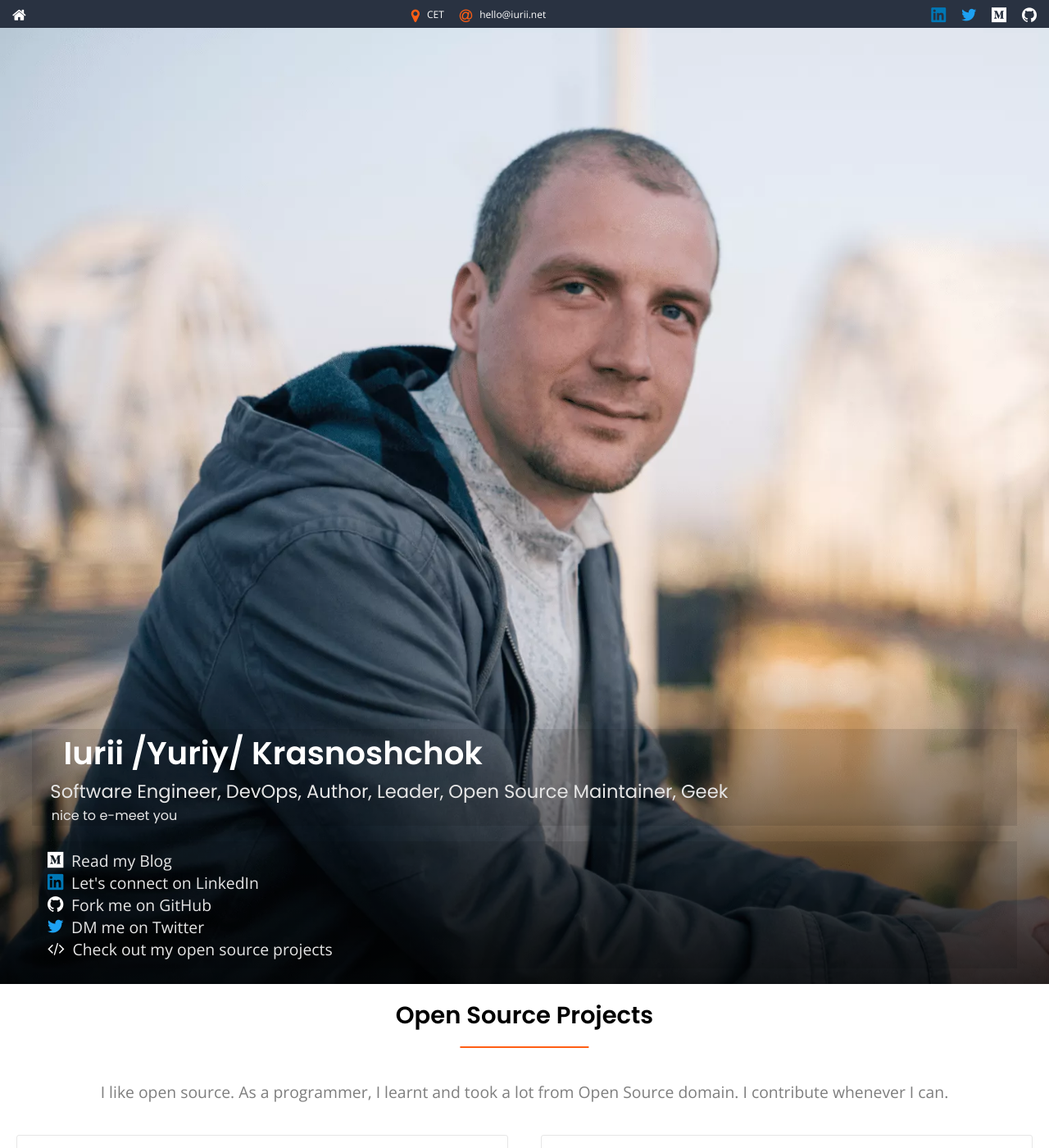
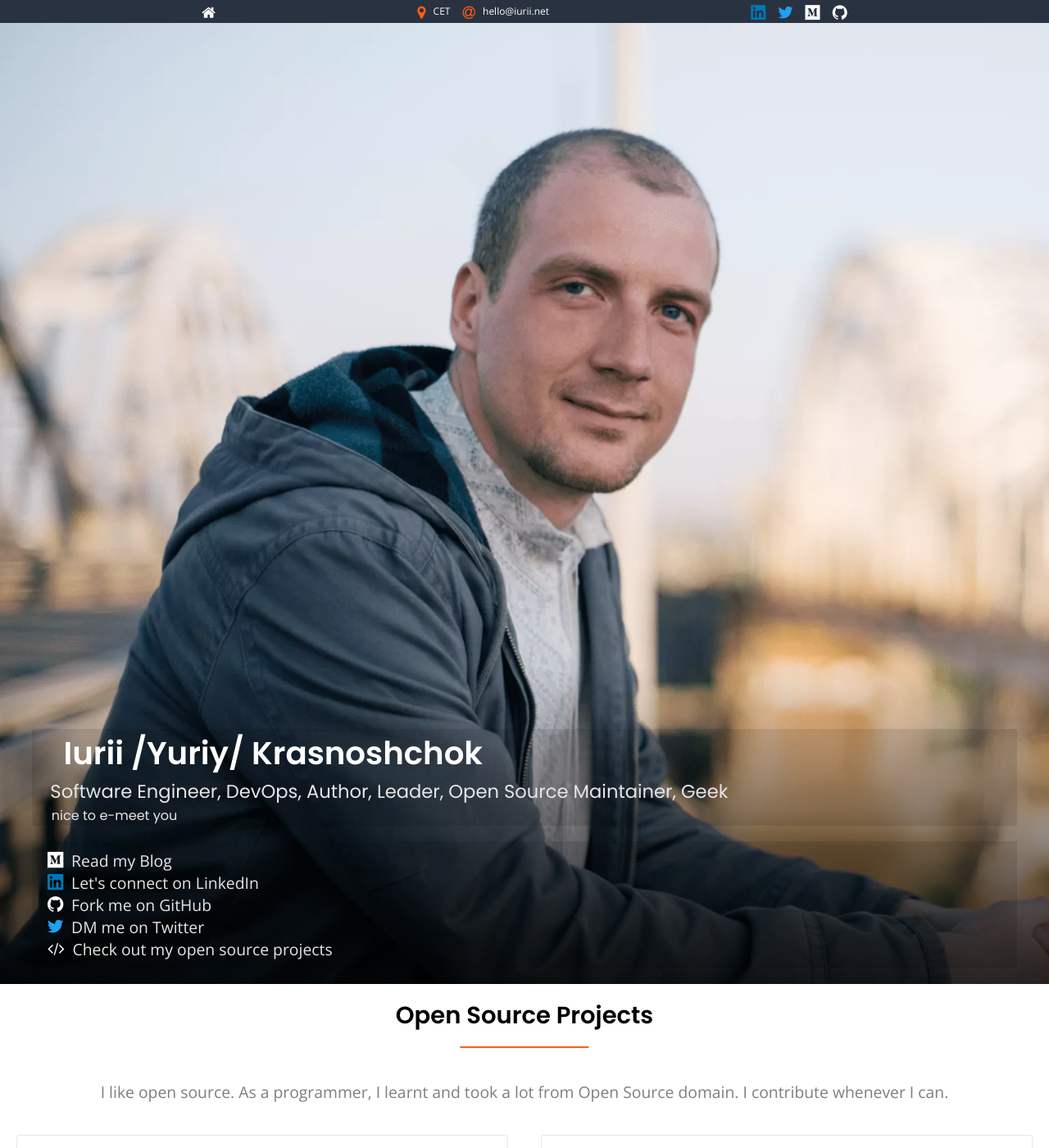
Before and after one commit to aka-rider/iurii.net, a Jekyll site: the page built from index.html, in a window 1280 px wide and 1400 px high. Shown: the whole window at 82% size. Built offline with Jekyll 4.4.1, drawn with Linux system fonts in a browser that asks for light colours; some web fonts are replaced.

Commit message:
redesign: fix smooth scroll, header layout

```diff
--- a/_config.yml
+++ b/_config.yml
@@ -3,6 +3,8 @@
 title: Iurii /Yuriy/ Krasnoshchok
 description: >- # this means to ignore newlines until "baseurl:"
   Iurii Krasnoshchok — Software Engineer, IT Consultant, DevOps, DBA, Solution Architect, CTO.
+keywords: >
+  iurii,yuriy,yurii,krasnoshchok,krasnoschok,software,programming,IT,engineering,development,DevOps,DBA
 
 url: "https://iurii.net"
 baseurl: "" # the subpath of your site, e.g. /blog
--- a/_includes/header.html
+++ b/_includes/header.html
@@ -1,12 +1,13 @@
+<a name="top" id="top"></a>
 <header id="sticky-header">
     <div id="sticky-header-home">
         <ul>
-            <li><a href="{{site.url}}"><span class="icon-home"></span></a></li>
+            <li><a href="#top" class="secondary"><span class="icon-home"></span></a></li>
         </ul>
     </div>
     <div id="sticky-header-contacts">
         <ul>
-            <li><a href="#"><span class="icon-map-marker"></span>{{site.location}}</a></li>
+            <li><span class="icon-map-marker"></span>{{site.location}}</li>
             <li><a href="mailto:{{site.email}}" target="_blank"><span class="icon-at"></span>{{site.email}}</a></li>
         </ul>
     </div>
--- a/_layouts/default.html
+++ b/_layouts/default.html
@@ -10,7 +10,7 @@
     <title>{{site.title}}</title>
     <meta http-equiv="content-type" content="text/html; charset=utf-8" />
     <meta name="description" content="{{site.description}}" />
-    <meta name="keywords" content="iurii,yuriy,yurii,krasnoshchok,krasnoschok,software,programming,IT,software engineering,software development" />
+    <meta name="keywords" content="{{site.keywords}}" />
     <link rel="icon" href="favicon.ico" type="image/x-icon">
     <link href="assets/css/main.css" rel="stylesheet">
 </head>
--- a/assets/css/header.css
+++ b/assets/css/header.css
@@ -7,8 +7,9 @@
   z-index: 9999;
   display: flex;
   flex-direction: row;
-  justify-content: space-between;
-  font-size: 15px;
+  justify-content: space-evenly;
+  font-size: 12px;
+  color: white;
 }
 
 #sticky-header span {
@@ -37,7 +38,6 @@
 
 #sticky-header-contacts a {
   color: white;
-  font-size: 12px;
 }
 
 #sticky-header-contacts span {
--- a/assets/css/homepage.css
+++ b/assets/css/homepage.css
@@ -144,6 +144,11 @@
   .open-source-project-wrap {
     width: 90%;
   }
+
+  #techstack-wrap i {
+    font-size: 32px;
+    padding: 0.1em 0.3em;
+  }
 }
 
 @media only screen and (max-width: 600px) {
--- a/assets/css/main.css
+++ b/assets/css/main.css
@@ -72,22 +72,23 @@
   text-align: center;
 }
 
+.secondary {
+  color: var(--grey);
+}
+
 .button {
   font-weight: normal;
   font-size: 1em;
   vertical-align: middle;
   padding: 0.5em 1em 0.5em 1em;
   border-radius: var(--border-radius);
-  border: none;
-  color: var(--orange);
-}
-
-.btn-primary {
   background-color: #4183c4;
+  border: 3px solid #4183c4;
   color: white;
 }
 
 .btn-secondary {
-  background-color: #3e6a7d;
-  color: white;
+  background-color: inherit;
+  border: 2px solid var(--light-grey);
+  color: var(--grey);
 }
--- /dev/null
+++ b/assets/js/main.js
@@ -0,0 +1,10 @@
+
+// smooth scroll
+document.querySelectorAll('a[href^="#"]').forEach(anchor => {
+    anchor.addEventListener('click', function (e) {
+        e.preventDefault();
+        document.querySelector(this.getAttribute('href')).scrollIntoView({
+            behavior: 'smooth'
+        });
+    });
+});
```
Also changed, not shown: other parts of _layouts/default.html (+1 -11 lines).
